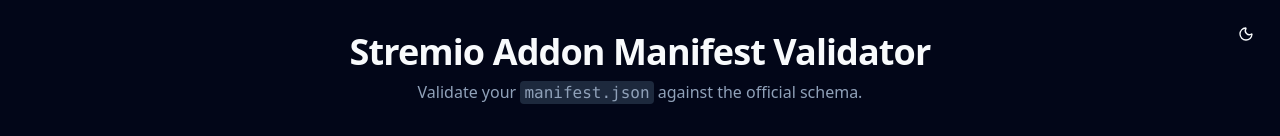
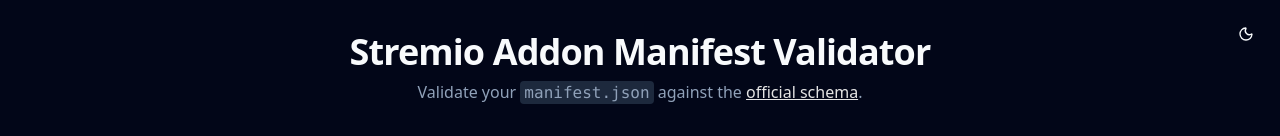
Before and after one commit to Stremio-Community/stremio-addon-manifest-validator, a React (Vite) app: page / in a window 1280 px wide. Shown: the top 136 px of the page. Built offline with nearby package versions, Linux system fonts and the light colour scheme.

Commit message:
feat: link to official schema documentation

```diff
--- a/src/app.tsx
+++ b/src/app.tsx
@@ -209,7 +209,15 @@ function App() {
             <code className="rounded bg-slate-100 px-1 py-0.5 dark:bg-slate-800">
               manifest.json
             </code>{" "}
-            against the official schema.
+            against the{" "}
+            <a
+              className="text-primary underline"
+              href="https://github.com/Stremio/stremio-addon-sdk/blob/master/docs/api/responses/manifest.md"
+              target="_blank"
+            >
+              official schema
+            </a>
+            .
           </p>
         </div>
 
```
